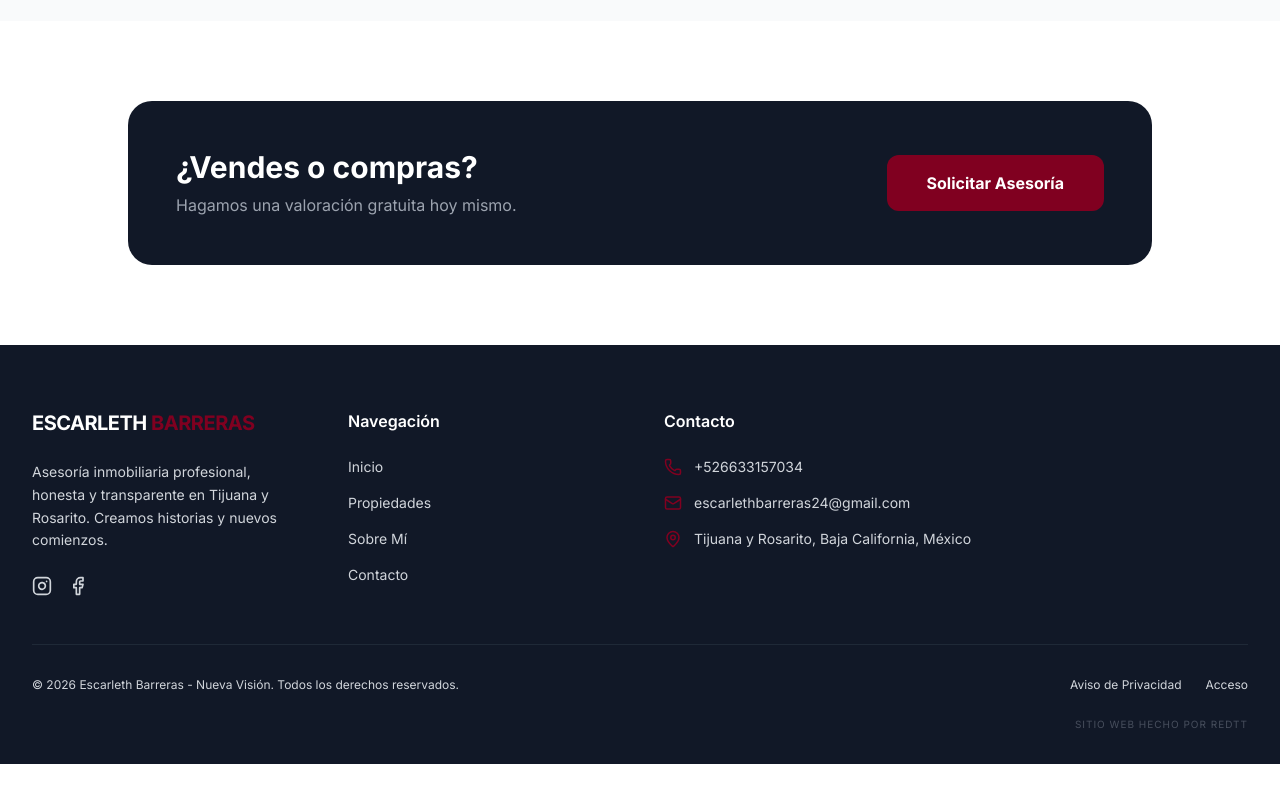
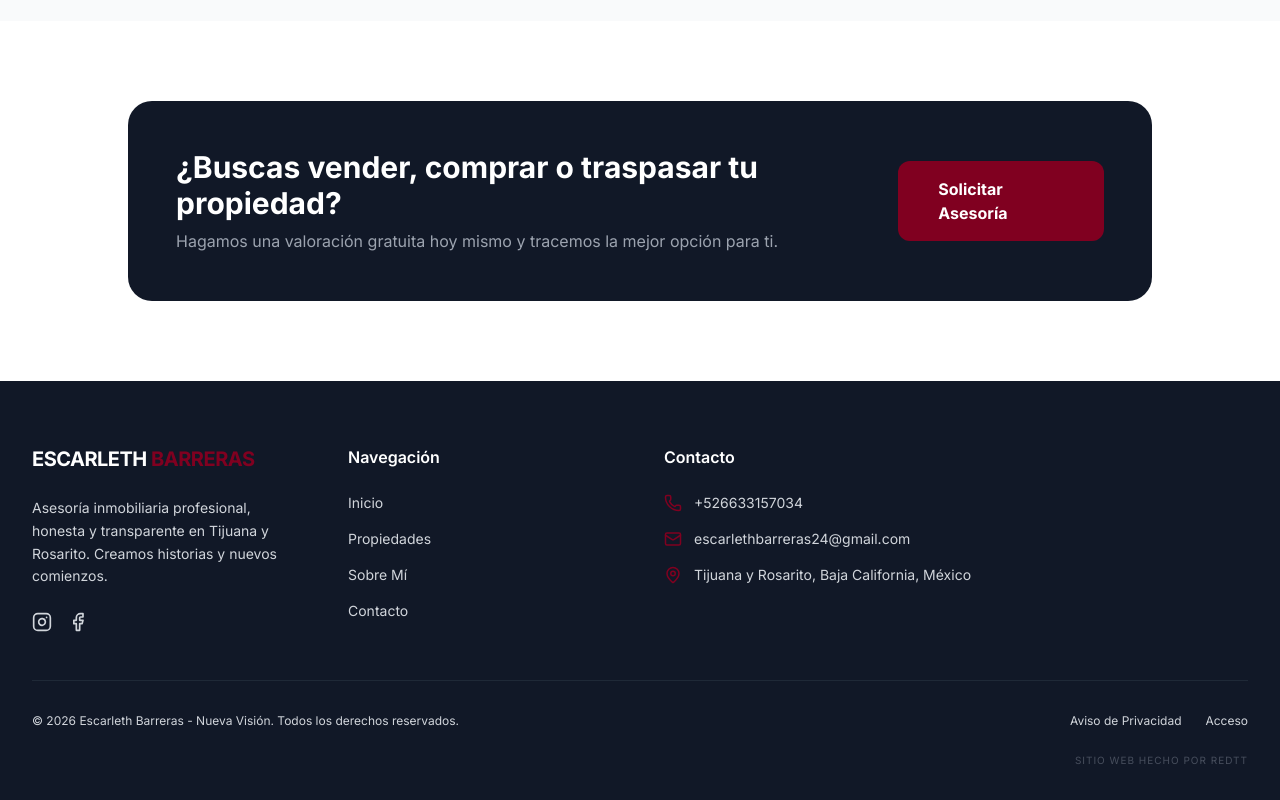
Before and after one commit to m4gg-00/Sitio-Web-Agente-EB, a React (Vite) app: page / in a window 1280 px wide. Shown: the part 1897-2697 px from the top of the page. Before the commit the page ends 2661 px from the top, so only its background shows below. Built offline with nearby package versions, Linux system fonts and the light colour scheme; no server answers.

Commit message:
update de inicio

```diff
--- a/pages/Home.tsx
+++ b/pages/Home.tsx
@@ -156,8 +156,8 @@ const Home: React.FC = () => {
       <section className="py-20 px-4">
         <div className="max-w-5xl mx-auto bg-[#111827] text-white p-12 rounded-3xl flex flex-col md:flex-row items-center justify-between gap-8 text-center md:text-left">
           <div>
-            <h2 className="text-3xl font-bold mb-2">¿Vendes o compras?</h2>
-            <p className="text-gray-400">Hagamos una valoración gratuita hoy mismo.</p>
+            <h2 className="text-3xl font-bold mb-2">¿Buscas vender, comprar o traspasar tu propiedad?</h2>
+            <p className="text-gray-400">Hagamos una valoración gratuita hoy mismo y tracemos la mejor opción para ti.</p>
           </div>
           <Link to="/contacto#formulario" className="bg-[#800020] px-10 py-4 rounded-xl font-bold hover:bg-[#600018]">Solicitar Asesoría</Link>
         </div>
```
